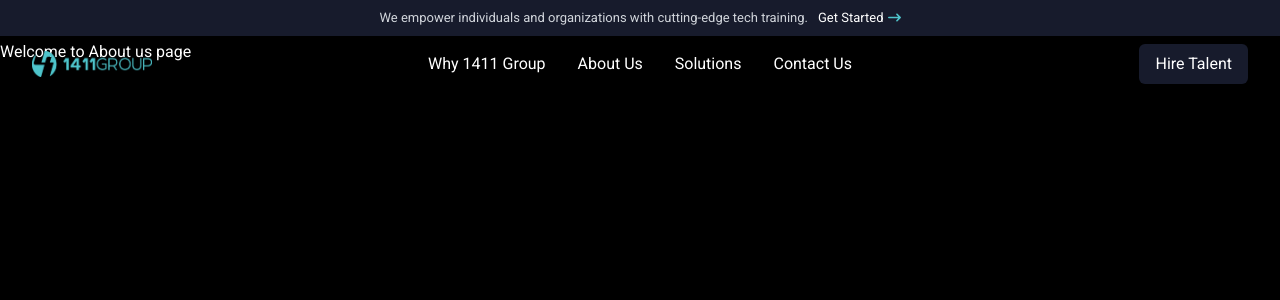
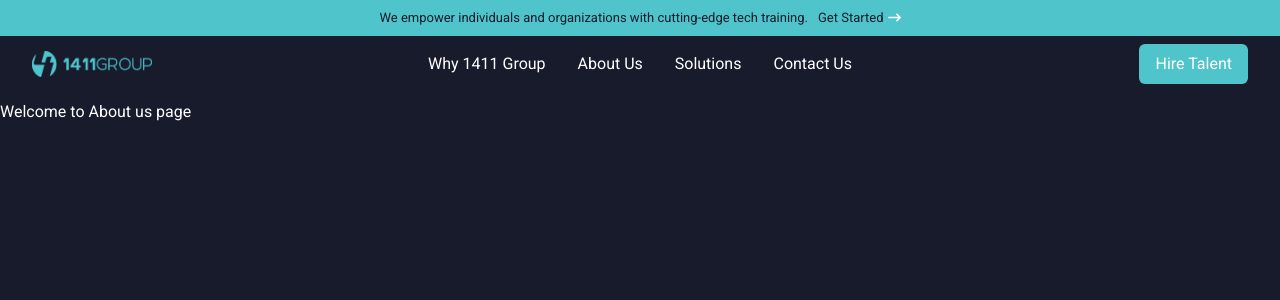
Before and after one commit to iamkingrobert/1411group.com, a React (Vite) app: page /about-us in a window 1280 px wide. Shown: the top 300 px of the page. Built offline with nearby package versions, Linux system fonts and the light colour scheme.

Commit message:
404 Page, Dynamic Navbar and more UI update.

```diff
--- a/src/App.jsx
+++ b/src/App.jsx
@@ -32,7 +32,7 @@ function App() {
         <Route path="/contact-us" element={<ContactUs />} />
         <Route path="/why-choose-us" element={<WhyChooseUs />} />
         <Route path="/training" element={<Training />} />
-        <Route path="*" element={<ErrorPage />} />
+        <Route path="*" element={<ErrorPage />} />{" "}
         <Route path="/consulting" element={<Consulting />} />
         <Route path="/careers" element={<Careers />} />
         <Route path="/startup-accelerator" element={<StartUpAccelerator />} />
@@ -53,8 +53,6 @@ function App() {
           element={<CommunityManagement />}
         />
         <Route path="/courses/cyber-security" element={<CyberSecurity />} />
-        {/* <Route path='/shop' element={<Shop/>}/>
-    <Route path='/shop/:id' element={<Detail/>}/>*/}
       </Route>
     )
   );
--- a/src/Components/Ad.jsx
+++ b/src/Components/Ad.jsx
@@ -1,22 +1,39 @@
 import React from "react";
 import { FaArrowRightLong } from "react-icons/fa6";
-import { Link } from "react-router-dom";
+import { Link, useLocation } from "react-router-dom";
 
 function Ad() {
+  const location = useLocation();
+
+  // If the current path is the home page
+  const isHomePage = location.pathname === "/";
+
   return (
-    <div className="fixed top-0 left-0 z-50 w-full text-center bg-[#171B2C] flex md:flex-row justify-center items-center md:space-x-[10px] py-2 hidden md:flex">
-      <p className="text-gray-300 text-[13px]">
+    <div
+      className={`fixed top-0 left-0 z-50 w-full text-center flex md:flex-row justify-center items-center md:space-x-[10px] py-2 hidden md:flex ${
+        isHomePage ? "bg-[#171B2C]" : "bg-[#4fc4cb]"
+      }`}
+    >
+      <p
+        className={`text-[13px] ${
+          isHomePage ? "text-gray-300" : "text-[#171b2c]"
+        }`}
+      >
         We empower individuals and organizations with cutting-edge tech
         training.
       </p>
 
       <div className="flex flex-row justify-center items-center space-x-1">
-        <span className="text-white text-[13px]">
+        <span
+          className={`text-[13px] ${
+            isHomePage ? "text-white" : "text-[#171b2c]"
+          }`}
+        >
           <Link to="/training" className="cursor-pointer">
             Get Started
           </Link>
         </span>
-        <FaArrowRightLong className="text-[#4fc4cb] text-[13px] cursor-pointer" />
+        <FaArrowRightLong className="text-[13px] cursor-pointer text-white" />
       </div>
     </div>
   );
--- a/src/Components/NavBar.jsx
+++ b/src/Components/NavBar.jsx
@@ -1,5 +1,5 @@
 import React, { useState, useEffect } from "react";
-import { Link } from "react-router-dom";
+import { Link, useLocation } from "react-router-dom";
 import { FaBars, FaTimes } from "react-icons/fa";
 
 const Navbar = () => {
@@ -19,6 +19,11 @@ const Navbar = () => {
       window.removeEventListener("scroll", handleScroll);
     };
   }, []);
+
+  const location = useLocation();
+
+  // If the current path is the home page
+  const isHomePage = location.pathname === "/";
 
   return (
     <nav
@@ -119,7 +124,7 @@ const Navbar = () => {
           {/* Right Section - Hire Talent Button */}
           <div className="hidden md:flex flex-1 justify-end">
             <Link to="/hire-talent">
-              <button className="bg-[#171B2C] hover:bg-[#4FC4CB] text-white font-normal py-2 px-4 rounded-md">
+              <button className={`${isHomePage ? 'bg-[#171B2C]' : "bg-[#4fc4cb]"} ${isHomePage ? 'hover:bg-[#4FC4CB] ' : "hover:bg-white text-[#171B2C] "}text-white font-normal py-2 px-4 rounded-md`}>
                 Hire Talent
               </button>
             </Link>
--- a/src/Layout/Layout.jsx
+++ b/src/Layout/Layout.jsx
@@ -1,13 +1,45 @@
 import React from "react";
 import NavBar from "../Components/NavBar";
 import Ad from "../Components/Ad";
-import { Outlet } from "react-router-dom";
+import { Outlet, useLocation } from "react-router-dom";
 
 function Layout() {
+  const location = useLocation();
+
+  // List of paths where the NavBar should not be displayed
+  const hideNavBarOnPaths = ["/404", "/error"];
+
+  // Check if the current path is one of the valid paths that i have in my Routes
+  const validPaths = [
+    "/",
+    "/about-us",
+    "/contact-us",
+    "/why-choose-us",
+    "/training",
+    "/consulting",
+    "/careers",
+    "/startup-accelerator",
+    "/our-solutions",
+    "/connect-lagos",
+    "/courses/software-engineering",
+    "/courses/data-analysis",
+    "/courses/ui-ux",
+    "/courses/project-management",
+    "/courses/community-management",
+    "/courses/cyber-security",
+  ];
+
+  // Now i have to determine if the current path is valid
+  const isValidPath = validPaths.includes(location.pathname);
+
+  // Hide NavBar if the path is in the hide list or if the path is not valid
+  const shouldHideNavBar =
+    hideNavBarOnPaths.includes(location.pathname) || !isValidPath;
+
   return (
     <div>
       <Ad />
-      <NavBar />
+      {!shouldHideNavBar && <NavBar />}
       <Outlet />
     </div>
   );
--- a/src/Pages/AboutUs.jsx
+++ b/src/Pages/AboutUs.jsx
@@ -2,8 +2,8 @@ import React from "react";
 
 function AboutUs() {
   return (
-    <div className="relative h-screen w-full overflow-hidden bg-black">
-      <h1 className="text-white mt-10">Welcome to About us page</h1>
+    <div className="relative h-screen w-full overflow-hidden bg-[#171b2c]">
+      <h1 className="text-white mt-[100px]">Welcome to About us page</h1>
     </div>
   );
 }
--- a/src/Pages/ErrorPage.jsx
+++ b/src/Pages/ErrorPage.jsx
@@ -1,9 +1,33 @@
-import React from 'react'
+import React from "react";
+import { Link } from "react-router-dom";
 
 function ErrorPage() {
   return (
-    <div>ErrorPage</div>
-  )
+    <div
+      className="flex flex-col items-center justify-center min-h-screen bg-white overflow-hidden bg-cover bg-center"
+      style={{ backgroundImage: "url('/src/assets/Logomark.png')" }}
+    >
+      <div className="md:hidden">
+        <img src="/src/assets/1411-logo.png" className="h-10 w-auto" />
+      </div>
+      <div className="flex flex-col items-center justify-center rounded-tl-[150px] md:rounded-tl-[0px] rounded-tr-[150px] md:rounded-tr-[0px] bg-[#171b2c] rounded-lg shadow-md p-[100px] relative -bottom-[100px] md:-bottom-0">
+        <h1 className="text-[150px] font-extrabold text-[#4fc4cb] -mt-[50px]">
+          404
+        </h1>
+        <p className="md:text-[30px] text-[22px] text-white mt-2 font-extrabold">
+          Oops! Page not found
+        </p>
+        <p className="text-white text-center font-mono text-[12px]">
+          Sorry, the page you're looking for doesn't exist.
+        </p>
+        <Link to="/">
+          <button className="bg-[#4fc4cb] hover:bg-white hover:text-[#171b2c] text-white font-bold py-2 px-4 rounded-md mt-6 font-mono text-[12px]">
+            Go back to home
+          </button>
+        </Link>
+      </div>
+    </div>
+  );
 }
 
-export default ErrorPage
+export default ErrorPage;
```
Also changed, not shown: src/assets/1411-logo.png (added).
